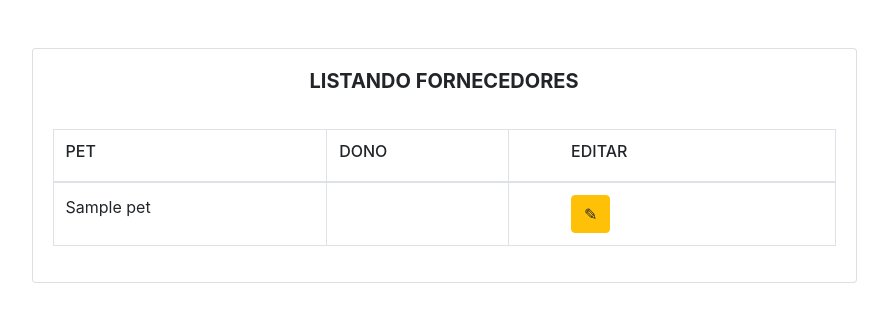
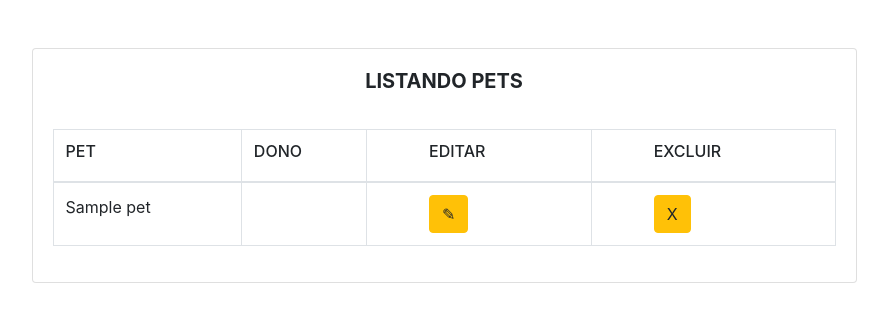
Before and after one commit to LucasDosAnjos0804/PetShopSysProject, a Django app: page /listPet/ in a window 1280 px wide. Shown: the top 322 px of the page, without its empty margins (196-1084 px from the left). Run offline with Django 3.2, Linux system fonts and the light colour scheme; tables that the repository leaves empty hold one stand-in row (values such as "Sample post"); some libraries are stand-ins or nearby versions.

Commit message:
Excluir pe implementado

```diff
--- a/petshopsys/petshopsys_app/templates/petshopsys_app/Gerente/Cads/list_Pet.html
+++ b/petshopsys/petshopsys_app/templates/petshopsys_app/Gerente/Cads/list_Pet.html
@@ -20,7 +20,7 @@
           </div>
 
           <div class="card-body">
-            <h5 class="card-title text-center"><b>LISTANDO FORNECEDORES</b></h5>
+            <h5 class="card-title text-center"><b>LISTANDO PETS</b></h5>
             <br>
             <table class="table table-bordered">
 
@@ -29,6 +29,7 @@
                       <th><h6>PET</h6></th>
                       <th><h6>DONO</h6></th>
                       <th><h6><a style="margin-left: 50px;">EDITAR</a></h6></th>
+                      <th><h6><a style="margin-left: 50px;">EXCLUIR</a></h6></th>
                     </tr>
                 </thead>
                 <tbody>
@@ -36,7 +37,11 @@
                     <tr>
                       <td><a>{{p.nome }}</td>
                       <td>{{p.cpf_dono}}</td>
-                      <td><a href="{% url 'EditCliente' pk=p.pk %}" class="btn btn-warning" style="margin-left: 50px;">✎</a></td>
+                      <td><a href="{% url 'EditPet' pk=p.pk %}" class="btn btn-warning" style="margin-left: 50px;">✎</a></td>
+
+                      <!-- Meu botao de excluir perdoe-me -->
+                      <td><a href="{% url 'DelPet' pk=p.pk %}" class="btn btn-warning" style="margin-left: 50px;">X</a></td>
+                      <!-- Meu botao de excluir perdoe-me -->
 
                     </tr>
                   {% endfor %}
--- a/petshopsys/petshopsys_app/urls.py
+++ b/petshopsys/petshopsys_app/urls.py
@@ -28,6 +28,8 @@
     path('cadPet/',views.cadPet,name='CadPet'),
     path('listPet/',views.listPet,name='ListPet'),
     path('editPet/<int:pk>',views.editPet,name='EditPet'),
+    path('delPet/<int:pk>',views.delPet,name='DelPet'),
+
 
     path('cadProduto/',views.cadProduto,name='CadProduto'),
     path('listProduto/',views.listProduto,name='ListProduto'),
--- a/petshopsys/petshopsys_app/views.py
+++ b/petshopsys/petshopsys_app/views.py
@@ -159,7 +159,6 @@
     return render(request,'petshopsys_app/Gerente/Cads/list_Fornecedor.html',{'fornecedores':fornecedores})
 
 
-
 ###############################################################
 def cadServico(request):
     if request.method == "POST":
@@ -258,6 +257,14 @@
     #retorna render, funcao http, o diretorio do tamplate, mensagem ao template
     return render(request,'petshopsys_app/Gerente/Cads/list_Pet.html',{'pets':pets})
 
+
+def delPet(request,pk):
+    #busca os dados
+
+    pet = Pet.objects.filter(pk=pk).delete()
+
+    #retorna render, funcao http, o diretorio do tamplate, mensagem ao template
+    return redirect('ListPet')
 ###############################################################################
 
 def cadProduto(request):
```
